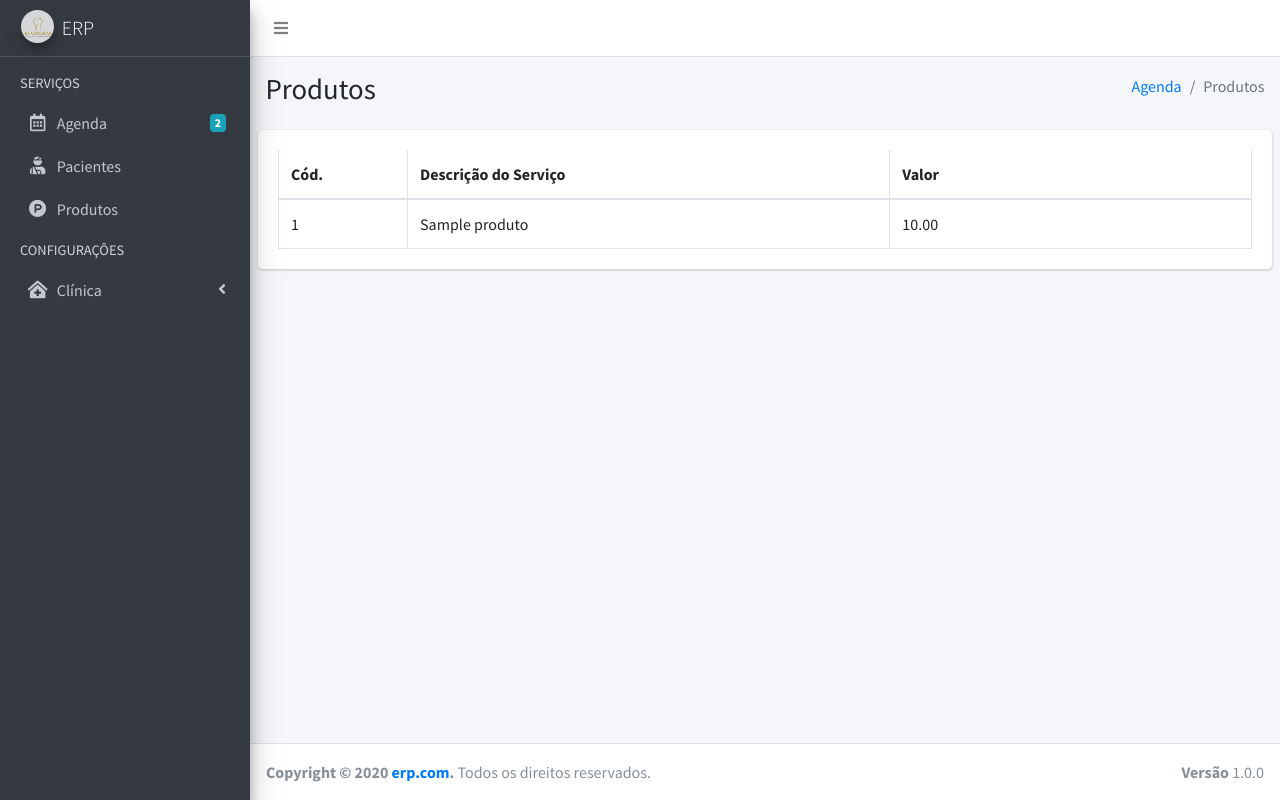
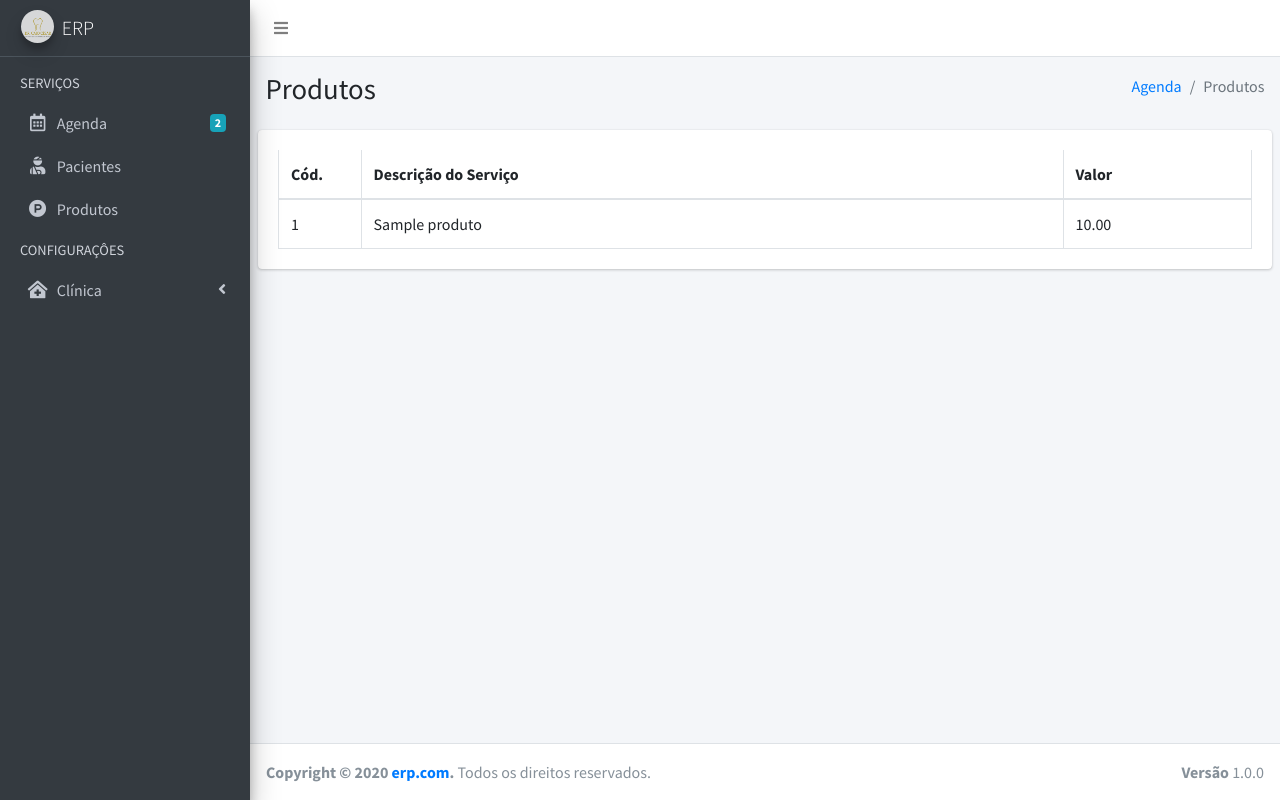
Before and after one commit to usb171/ERP, a Django app: page /produto/ in a window 1280 px wide. Run offline with Django 3.2, Linux system fonts and the light colour scheme; a user stored in the database is signed in; tables that the repository leaves empty hold one stand-in row (values such as "Sample post"); some libraries are stand-ins or nearby versions.

Commit message:
Alteracão sem querer

```diff
--- a/produto/templates/produto/elementos/tabela.html
+++ b/produto/templates/produto/elementos/tabela.html
@@ -1,9 +1,9 @@
 <table id="id_table_produtos" class="table table-bordered table-hover" style="width:100%">
     <thead>
     <tr>
-        <th style="width:5%">Cód.</th>
+        <th style="width:1%">Cód.</th>
         <th style="width:20%">Descrição do Serviço</th>
-        <th style="width:15%">Valor</th>
+        <th style="width:5%">Valor</th>
     </tr>
     </thead>
     <tbody>
```
